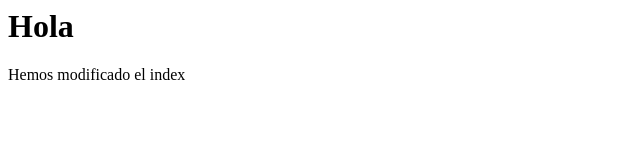
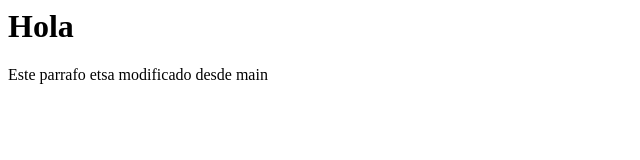
Before and after one commit to Marinab1807/PruebasHerramientas, a plain HTML site: page index.html in a window 1280 px wide. Shown: the full height of the page, 0-640 px from the left. Drawn offline with Linux system fonts and the light colour scheme.

Commit message:
marina se ha equivocado jaja

```diff
--- a/index.html
+++ b/index.html
@@ -4,7 +4,7 @@
 
     <h1>Hola</h1>
     <div>
-        <p> Hemos modificado el index</p>
+        <p> Este parrafo etsa modificado desde main</p>
     </div>
 
 </body>
```
